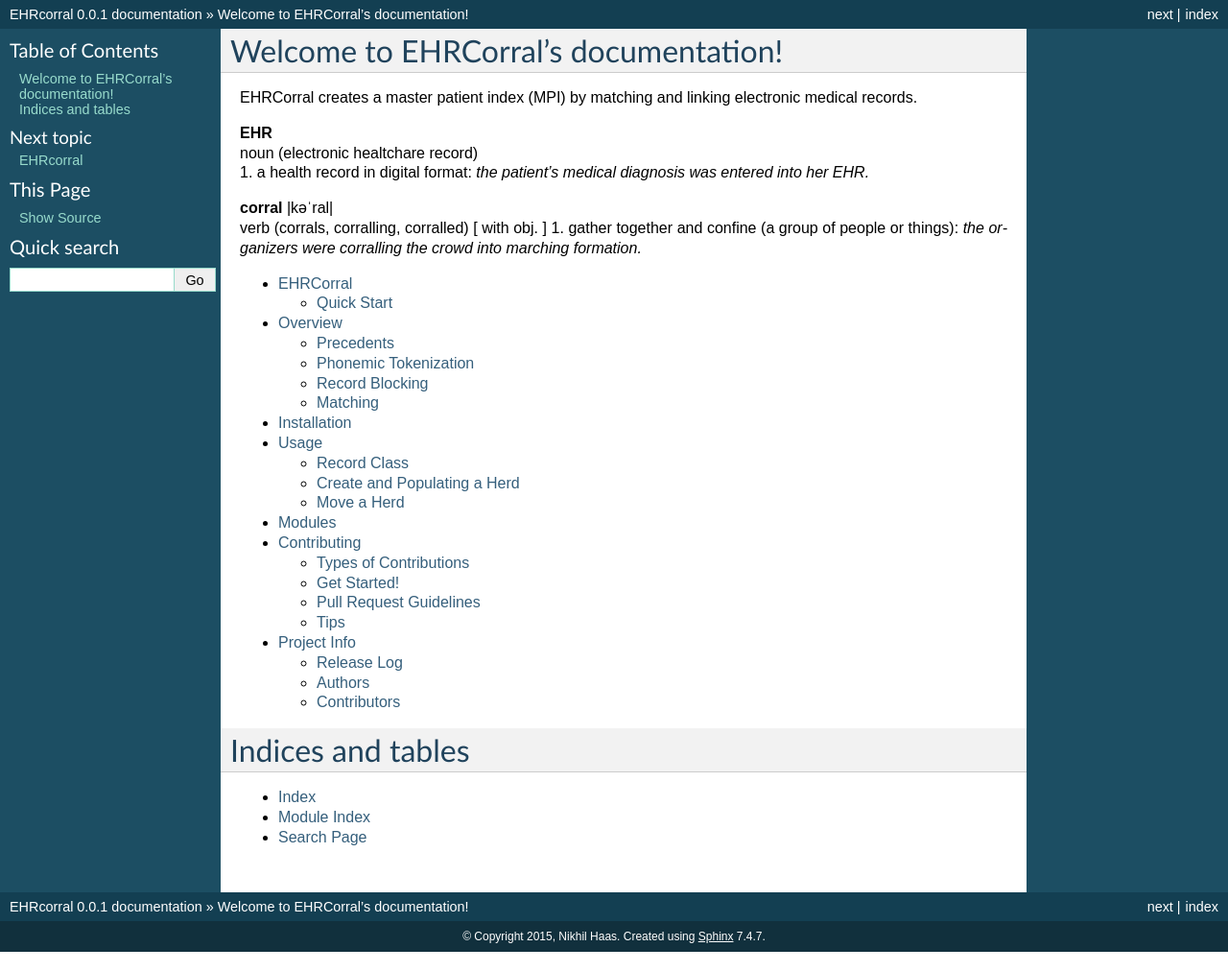
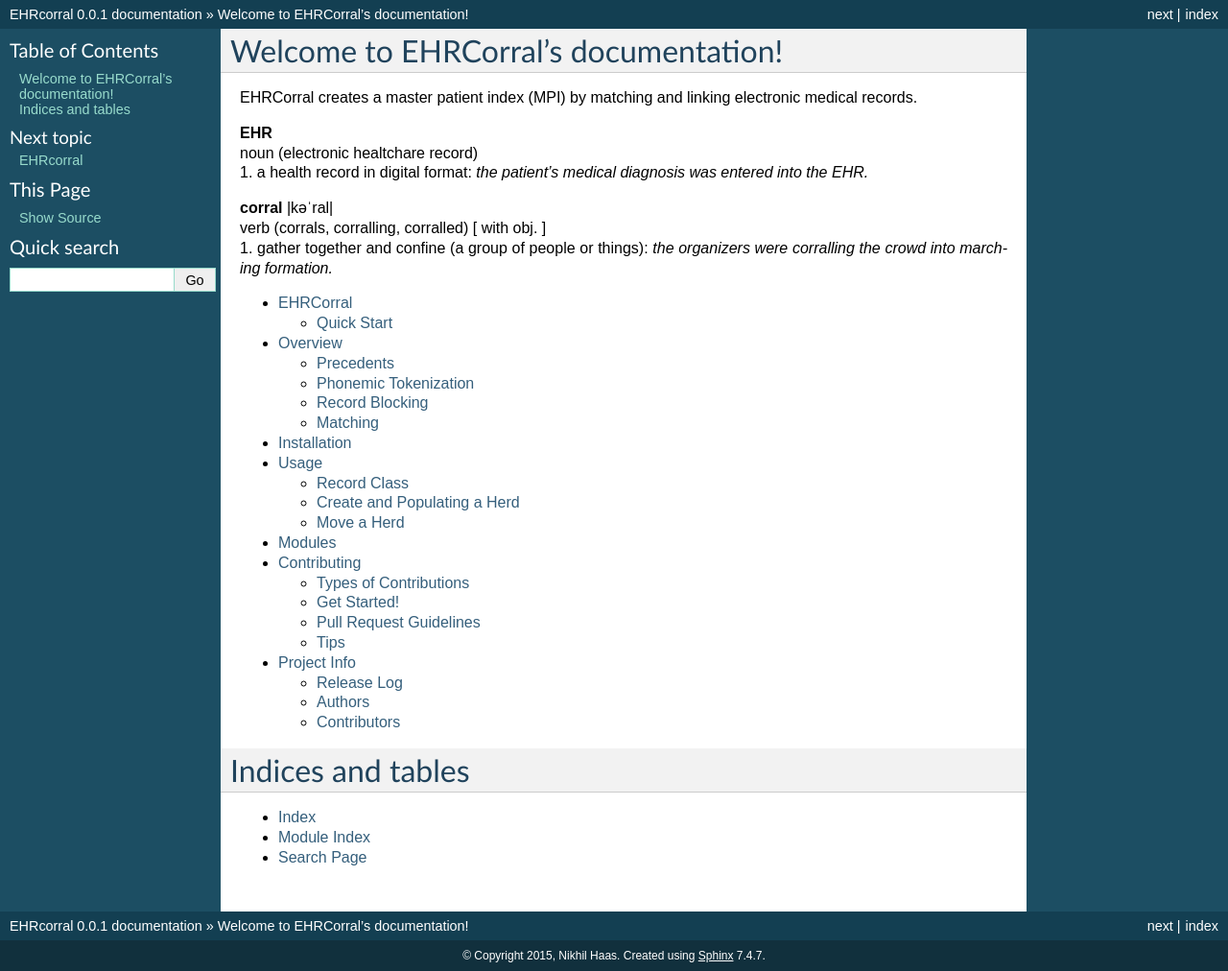
Before and after one commit to nsh87/ehrcorral, a Sphinx documentation site: the page built from docs/index.rst, in a window 1280 px wide. Shown: the whole page at 96% size. Built offline with Sphinx 7.4.7, drawn with Linux system fonts in a browser that asks for light colours.

Commit message:
Finalize formatting for Index page definitions

```diff
--- a/docs/index.rst
+++ b/docs/index.rst
@@ -16,10 +16,10 @@
 **EHR** |br|
 noun (electronic healtchare record) |br|
 1. a health record in digital format: *the patient's medical diagnosis was
-entered into her EHR.*
+entered into the EHR.*
 
 **corral** \|kəˈral| |br|
-verb (corrals, corralling, corralled) [ with obj. ]
+verb (corrals, corralling, corralled) [ with obj. ] |br|
 1. gather together and confine (a group of people or things): *the
 organizers were corralling the crowd into marching formation.*
 
```
